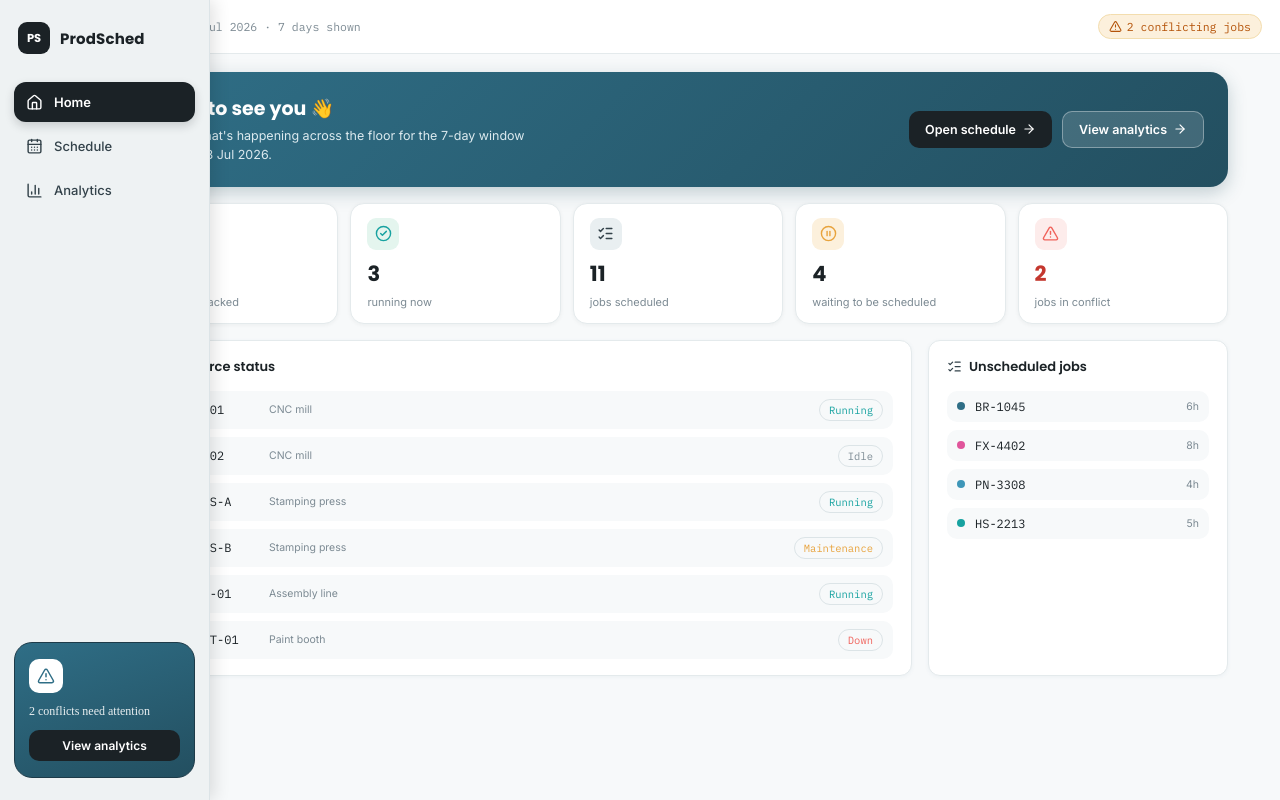
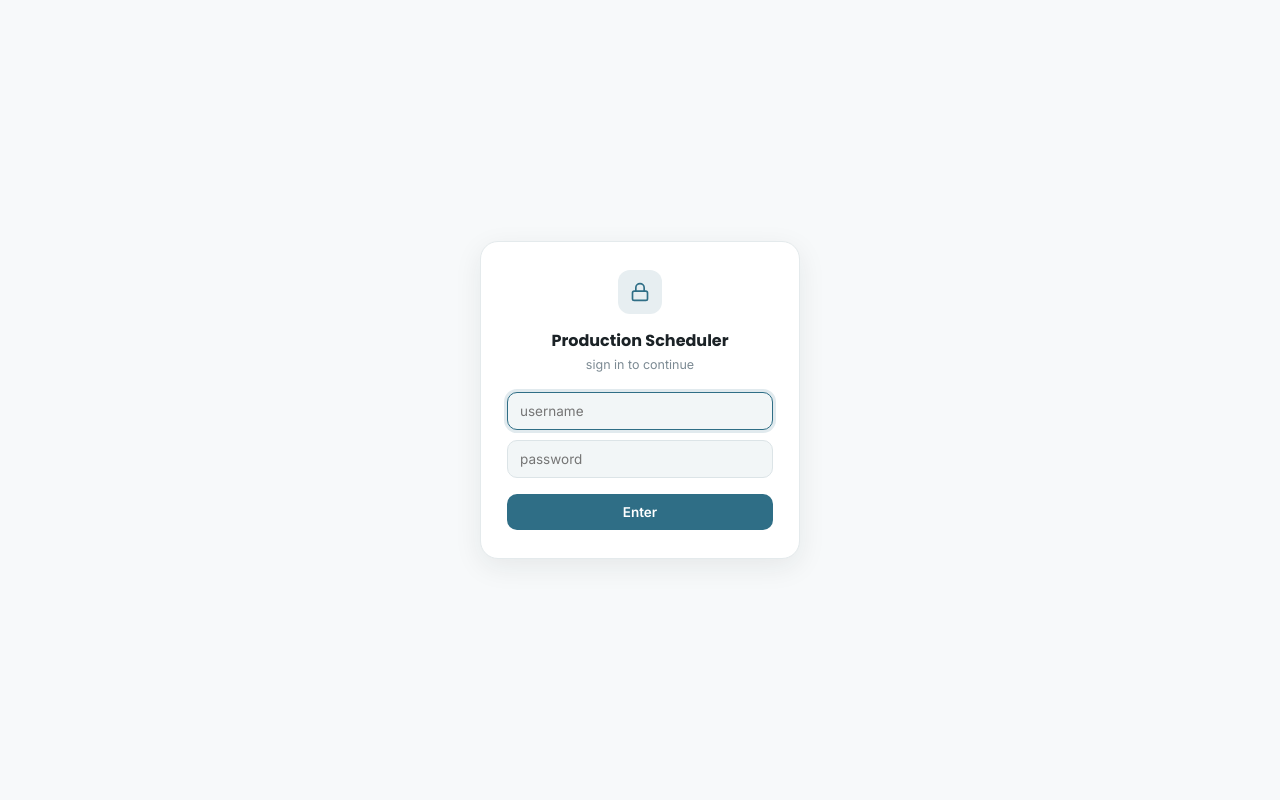
Before and after one commit to ratthananp-168/my-scheduler, a React (Vite) app: page / in a window 1280 px wide. Built offline with nearby package versions, Linux system fonts and the light colour scheme.

Commit message:
add login page

```diff
--- a/src/App.jsx
+++ b/src/App.jsx
@@ -1,7 +1,18 @@
-import ProductionScheduler from './production-scheduler.jsx';
+import { useState } from "react";
+import Login from "./Login";
+import ProductionScheduler from "./production-scheduler"; // ชื่อไฟล์ตามที่คุณมีอยู่จริง
+import "./App.css";
 
 function App() {
-    return <ProductionScheduler />;
+  const [authed, setAuthed] = useState(
+    sessionStorage.getItem("ps-authed") === "1"
+  );
+
+  if (!authed) {
+    return <Login onSuccess={() => setAuthed(true)} />;
+  }
+
+  return <ProductionScheduler />;
 }
 
 export default App;
--- /dev/null
+++ b/src/Login.jsx
@@ -0,0 +1,164 @@
+import { useState } from "react";
+import { Lock, AlertCircle } from "lucide-react";
+
+// change these to whatever credentials you want everyone to use
+const SITE_USERNAME = "ratthanan";
+const SITE_PASSWORD = "matadmin";
+
+export default function Login({ onSuccess }) {
+    const [username, setUsername] = useState("");
+    const [password, setPassword] = useState("");
+    const [error, setError] = useState(false);
+
+    function handleSubmit(e) {
+        e.preventDefault();
+        if (username === SITE_USERNAME && password === SITE_PASSWORD) {
+            sessionStorage.setItem("ps-authed", "1");
+            onSuccess();
+        } else {
+            setError(true);
+        }
+    }
+
+    return (
+        <div style={styles.wrap}>
+            <style>{`
+                @import url('https://fonts.googleapis.com/css2?family=Poppins:wght@600;700&family=Inter:wght@400;500;600;700&display=swap');
+                .ps-login-input:focus { outline: none; border-color: #2F6E86 !important; box-shadow: 0 0 0 3px rgba(47,110,134,0.14); }
+                .ps-login-btn:hover { background: #234F60 !important; }
+            `}</style>
+            <form onSubmit={handleSubmit} style={styles.card}>
+                <div style={styles.iconWrap}>
+                    <Lock size={20} color="#2F6E86" />
+                </div>
+                <div style={styles.title}>Production Scheduler</div>
+                <div style={styles.sub}>sign in to continue</div>
+
+                <input
+                    className="ps-login-input"
+                    type="text"
+                    autoFocus
+                    autoCapitalize="none"
+                    value={username}
+                    onChange={(e) => {
+                        setUsername(e.target.value);
+                        setError(false);
+                    }}
+                    placeholder="username"
+                    style={{
+                        ...styles.input,
+                        borderColor: error ? "#F0625B" : "#DCE4E7",
+                        marginBottom: 10,
+                    }}
+                />
+
+                <input
+                    className="ps-login-input"
+                    type="password"
+                    value={password}
+                    onChange={(e) => {
+                        setPassword(e.target.value);
+                        setError(false);
+                    }}
+                    placeholder="password"
+                    style={{
+                        ...styles.input,
+                        borderColor: error ? "#F0625B" : "#DCE4E7",
+                    }}
+                />
+
+                {error && (
+                    <div style={styles.errorRow}>
+                        <AlertCircle size={13} style={{ marginRight: 5, flexShrink: 0 }} />
+                        incorrect username or password
+                    </div>
+                )}
+
+                <button type="submit" className="ps-login-btn" style={styles.btn}>
+                    Enter
+                </button>
+            </form>
+        </div>
+    );
+}
+
+const styles = {
+    wrap: {
+        width: "100vw",
+        height: "100vh",
+        display: "flex",
+        alignItems: "center",
+        justifyContent: "center",
+        background: "#F7F9FA",
+        fontFamily: "'Inter', sans-serif",
+        boxSizing: "border-box",
+    },
+    card: {
+        width: 320,
+        background: "#FFFFFF",
+        border: "1px solid #E4EAEC",
+        borderRadius: 18,
+        padding: "28px 26px",
+        display: "flex",
+        flexDirection: "column",
+        alignItems: "center",
+        boxShadow: "0 8px 28px rgba(27,34,38,0.08)",
+        boxSizing: "border-box",
+    },
+    iconWrap: {
+        width: 44,
+        height: 44,
+        borderRadius: 12,
+        background: "#E7EEF1",
+        display: "flex",
+        alignItems: "center",
+        justifyContent: "center",
+        marginBottom: 14,
+    },
+    title: {
+        fontFamily: "'Poppins', sans-serif",
+        fontWeight: 700,
+        fontSize: 16,
+        color: "#1B2226",
+        marginBottom: 4,
+        textAlign: "center",
+    },
+    sub: {
+        fontSize: 12.5,
+        color: "#7C8A93",
+        marginBottom: 20,
+        textAlign: "center",
+    },
+    input: {
+        width: "100%",
+        background: "#F2F6F7",
+        border: "1px solid #DCE4E7",
+        borderRadius: 10,
+        padding: "10px 12px",
+        fontFamily: "'Inter', sans-serif",
+        fontSize: 13.5,
+        color: "#1B2226",
+        boxSizing: "border-box",
+    },
+    errorRow: {
+        display: "flex",
+        alignItems: "center",
+        fontSize: 11.5,
+        color: "#C4372E",
+        marginTop: 8,
+        alignSelf: "flex-start",
+    },
+    btn: {
+        width: "100%",
+        marginTop: 16,
+        background: "#2F6E86",
+        color: "#FFFFFF",
+        border: "none",
+        borderRadius: 10,
+        padding: "10px 0",
+        fontSize: 13.5,
+        fontWeight: 600,
+        cursor: "pointer",
+        fontFamily: "'Inter', sans-serif",
+    },
+};
--- a/src/production-scheduler.jsx
+++ b/src/production-scheduler.jsx
@@ -570,7 +570,7 @@ export default function ProductionScheduler() {
                         <div className="ps-scroll" style={styles.homeWrap}>
                             <div style={styles.homeGreetingCard}>
                                 <div>
-                                    <div style={styles.homeGreetingTitle}>Good to see you 👋</div>
+                                    <div style={styles.homeGreetingTitle}>Good to see you Ratthanan 👋</div>
                                     <div style={styles.homeGreetingSub}>
                                         Here's what's happening across the floor for the {DAYS}-day window starting {baseDate.toLocaleDateString("en-GB", { day: "numeric", month: "short", year: "numeric" })}.
                                     </div>
```
